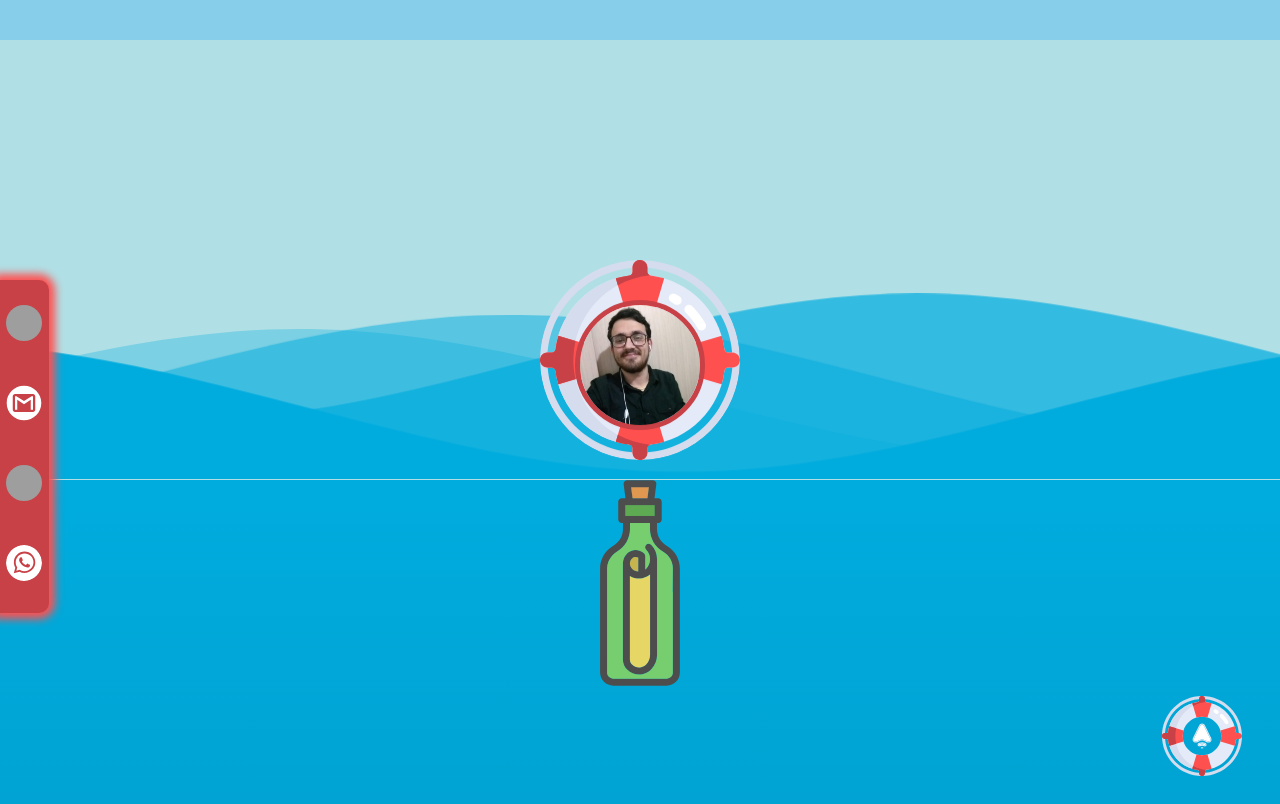
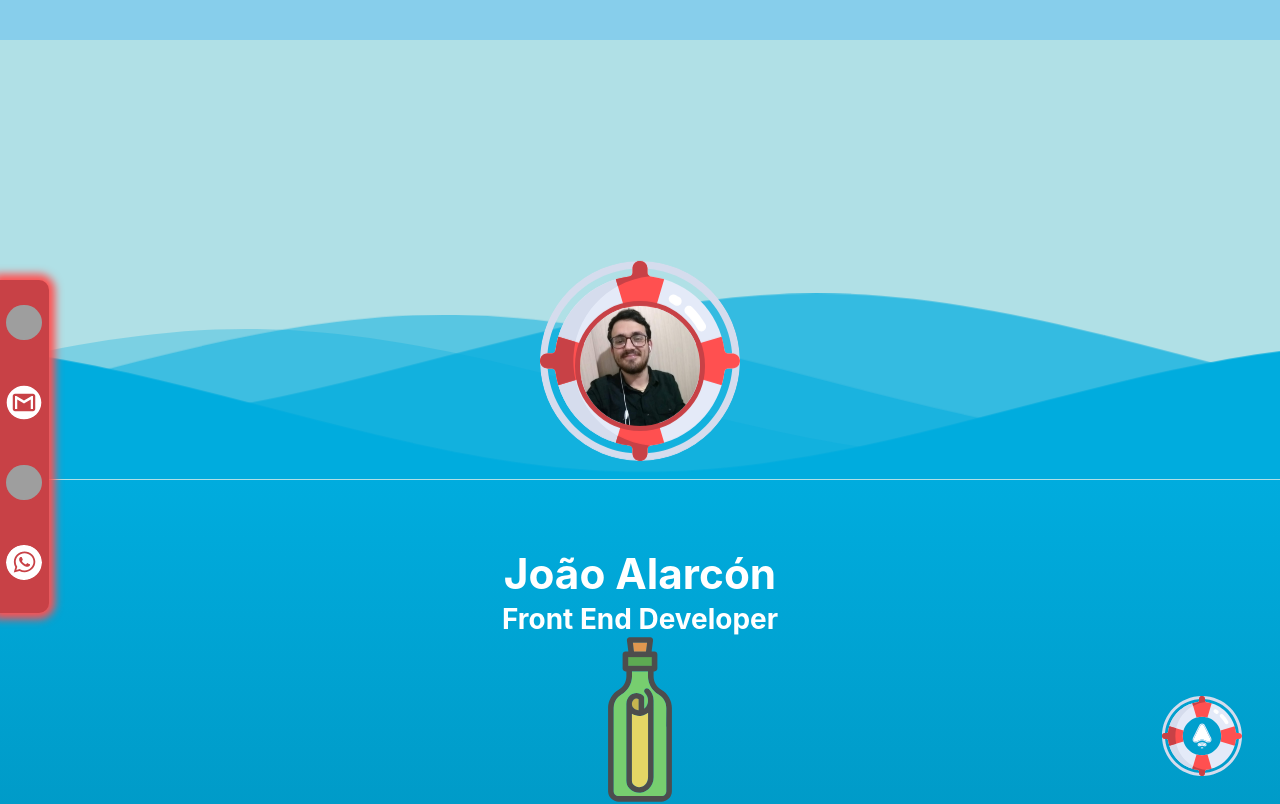
Before and after one commit to S0fer/portfoliov3, a React (Create React App) app: page / in a window 1280 px wide. Shown: the top 804 px of the page. Built offline with nearby package versions, Linux system fonts and the light colour scheme; grey boxes are pictures that could not be loaded.

Commit message:
skill bottles

```diff
--- a/src/App.css
+++ b/src/App.css
@@ -2,6 +2,16 @@
   padding: 0;
   margin: 0;
   line-height: 1.6rem;
+  font-size: 1.3215rem;
+}
+
+h1{
+  line-height: 2.8rem;
+  font-size: 2rem;
+}
+
+h4{
+  font-size: 1.2rem;
 }
 
 html{
--- a/src/components/Item.css
+++ b/src/components/Item.css
@@ -1,5 +1,5 @@
 .item{
-  max-width: 10vh;
+  max-width: 5vw;
 }
 
 .item:hover{
--- a/src/components/Item.js
+++ b/src/components/Item.js
@@ -2,13 +2,16 @@ import React from "react"
 import "./Item.css"
 import photo from '../images/message-in-a-bottle.svg'
 export default function Item(props){
-
     const setModalIsOpenToTrue = props.setModalIsOpenToTrue;
+    const dataArray = props.array;
+    const setModalData = props.setModalData;
+    const skillData = props.skillData;
+    const setIndex = () =>{
+        setModalData(skillData[dataArray.index])
+    }
 
     return(
-        <>
-            <img  className="item" alt="item" onClick={setModalIsOpenToTrue} src={photo}>
-
-            </img>
-        </>
+        <div onClick={setIndex}>
+            <img  className="item" alt="item" onClick={setModalIsOpenToTrue} src={photo} />
+        </div>
 )}
--- a/src/components/MyModal.css
+++ b/src/components/MyModal.css
@@ -81,3 +81,86 @@
     transform: scale(0);
   }
 }
+
+.innerContent{
+  padding: 3%;
+  display: flex;
+  flex-direction: row;
+  justify-content: center;
+  height: 90%;
+}
+
+.innerContent img{
+  width: 30%;
+}
+
+.innerFlex{
+  display: flex;
+  flex-direction: column;
+  justify-content: space-evenly;
+  padding: 2%;
+}
+
+@media screen and (max-width:730px) {
+  .innerContent{
+    flex-direction: column;
+  }
+  .innerContent img{
+    align-self: center;
+    width: 60%;
+    padding-top: 20px;
+  }
+}
+
+.modalImg{
+  width: 100%;
+}
+
+.bar{
+  margin: 20px 0;
+}
+
+.bar:first-child{
+  margin-top: 0px;
+}
+
+.bar .label{
+  font-size: 16px;
+  font-weight: 500;
+  margin-bottom: 5px;
+}
+
+.bar .label span{
+ font-size: 16px;
+ font-weight: 500;
+}
+
+.bar .progress-line{
+  position: relative;
+  height: 10px;
+  width: 100%;
+  border-radius: 10px;
+  background: #f0f0f0;
+  transform-origin: left;
+  transform: scaleX(0);
+  box-shadow: inset 0px 1px 1px rgba(0, 0, 0, 0.05),
+  0px 1px  rgba(255, 255, 255, 0.8);
+  animation: animate 1s cubic-bezier(0.47, 0, 0.745, 0.715) forwards;
+}
+
+@keyframes animate{
+  100%{
+      transform: scaleX(1);
+  }
+}
+
+.progress-line span{
+  height: 100%;
+  width: 80%;
+  background: #6655ee;
+  position: absolute;
+  border-radius: 10px;
+  transform-origin: left;
+  transform: scaleX(0);
+  animation: animate 1s 1s cubic-bezier(0.47, 0, 0.745, 0.715) forwards;
+}
--- a/src/components/MyModal.js
+++ b/src/components/MyModal.js
@@ -1,13 +1,10 @@
 import React from "react"
 import "./MyModal.css"
 import Modal from "react-modal"
-import Item from "./Item";
 export default function MyModal(props){
     const modalIsOpen = props.modalIsOpen;
     const setModalIsOpen = props.setModalIsOpen;
-    const setModalIsOpenToTrue =()=>{
-        setModalIsOpen(true)
-    }
+    const modalData = props.modalData;
 
     const setModalIsOpenToFalse =()=>{
         setModalIsOpen(false)
@@ -30,12 +27,20 @@ export default function MyModal(props){
 
     return(
         <>
-            <Item setModalIsOpenToTrue={setModalIsOpenToTrue} />
-
             <Modal isOpen={modalIsOpen} style={modalStyle} onRequestClose={setModalIsOpenToFalse} shouldCloseOnOverlayClick={true} closeTimeoutMS={1000}>
                 <div className="modalFilter">
-                    <div>
-
+                    <div className="innerContent">
+                        <img src={modalData.icon} alt="react" style={{}} className="modalImg" />
+                        <div className="innerFlex">
+                            <h1>{modalData.name}</h1>
+                            <p>{modalData.description}</p>
+                            <div className="bar">
+                                <div className="label">
+                                    <span>Proficiência:</span>
+                                </div>
+                                <div className="progress-line"><span style={{width: `${modalData.level}`,}}></span></div>
+                            </div>
+                        </div>
                     </div>
                 </div>
             </Modal>
--- a/src/components/Sea.css
+++ b/src/components/Sea.css
@@ -1,10 +1,13 @@
 .sea{
-    background: linear-gradient(0deg, rgba(0,0,0,1) 25%, rgba(1,88,113,1) 60%, rgba(0,172,222,1) 100%);
-    height: 1000vh;
+    background: linear-gradient(0deg, rgb(25, 33, 38) 5%, rgba(1,88,113,1) 60%, rgba(0,172,222,1) 100%);
+    position: relative;
+    height: 500vh;
     text-align: center;
     color: white;
     font-size: 2rem;
     display: flex;
     flex-direction: column;
     align-items: center;
+    overflow: hidden;
+    padding-top: 5%;
 }
--- a/src/components/Sea.js
+++ b/src/components/Sea.js
@@ -1,11 +1,44 @@
-import React from "react"
+import React, {useState} from "react"
 import "./Sea.css"
 import MyModal from "./MyModal"
+import Item from "./Item";
+import skillData from "../data/skillData"
+
+import corals from "../images/bottom.svg"
+
 export default function Sea(props){
     const modalIsOpen = props.modalIsOpen;
     const setModalIsOpen = props.setModalIsOpen;
+    const setModalIsOpenToTrue =()=>{
+        setModalIsOpen(true)
+    }
+    const [modalData,setModalData] = useState(skillData[0]);
+
+    const itemArray = skillData.map((item) => {
+        return (
+            <Item
+                key={item.index}
+                array={item}
+                setModalIsOpenToTrue={setModalIsOpenToTrue}
+                setModalData={setModalData}
+                skillData={skillData}
+            />
+        )
+    })
+
     return(
         <div className="sea">
-            <MyModal modalIsOpen={modalIsOpen} setModalIsOpen={setModalIsOpen} />
+            <div>
+                <h1>João Alarcón</h1>
+                <h3>Front End Developer</h3>
+            </div>
+                {itemArray}
+            <MyModal modalIsOpen={modalIsOpen} setModalIsOpen={setModalIsOpen} modalData={modalData} />
+
+            <img src={corals} alt="corals" style={{
+                position: "absolute",
+                bottom: "0",
+                maxWidth: "100%",
+            }} />
         </div>
 )}
--- a/src/data/skillData.js
+++ b/src/data/skillData.js
@@ -1,75 +1,87 @@
 const skillData = [
     {
+        index: 0,
         name: "React",
         description: "Este site foi feito inteiramente em React.js",
         icon: "https://raw.githubusercontent.com/devicons/devicon/master/icons/react/react-original.svg",
-        level: 3,
+        level: "80%",
     },
     {
+        index: 1,
         name: "HTML5",
         description: "HTML5 é uma parte muito importante para a estrutura de qualquer desenvolvedor FrontEnd",
         icon: "https://raw.githubusercontent.com/devicons/devicon/master/icons/html5/html5-original.svg",
-        level: 5,
+        level: "90%",
     },
     {
+        index: 2,
         name: "CSS3",
         description: "CSS3 é a base de toda a estilização no FrontEnd",
         icon: "https://raw.githubusercontent.com/devicons/devicon/master/icons/css3/css3-original.svg",
-        level: 4,
+        level: "80%",
     },
     {
+        index: 3,
         name: "Github",
         description: "Este site está hospedado em um sistema Netlify que puxa as alterações via commits dentro do Github",
         icon: "https://raw.githubusercontent.com/devicons/devicon/master/icons/github/github-original.svg",
-        level: 4,
+        level: "80%",
     },
     {
+        index: 4,
         name: "Git",
         description: "O Git é essencial para manter versionamento dentro de uma equipe",
         icon: "https://raw.githubusercontent.com/devicons/devicon/master/icons/git/git-original.svg",
-        level: 2,
+        level: "60%",
     },
     {
+        index: 5,
         name: "Visual Studio Code",
         description: "O Visual Studio Code é minha escolha por editor de texto, por ser rápido e de fácil customização com os plugins que preciso",
         icon: "https://raw.githubusercontent.com/devicons/devicon/master/icons/vscode/vscode-original.svg",
-        level: 5,
+        level: "100%",
     },
     {
+        index: 6,
         name: "Python",
         description: "Dentre as linguagens de Backend, Python é a que mais me interessa, por ser de fácil utilização e mais fácil leitura",
         icon: "https://raw.githubusercontent.com/devicons/devicon/master/icons/python/python-original.svg",
-        level: 3,
+        level: "60%",
     },
     {
+        index: 7,
         name: "Material UI",
         description: "O Material UI é uma ótima biblioteca de componentes React, e salva muito tempo quando o objetivo é a funcionalidade do produto",
         icon: "https://raw.githubusercontent.com/devicons/devicon/master/icons/materialui/materialui-original.svg",
-        level: 2,
+        level: "40%",
     },
     {
+        index: 8,
         name: "Javascript",
         description: "O gigante javascript é minha melhor linguagem e está em crescimento a cada dia, com tecnologias impressionantes sendo formadas a partir dele",
         icon: "https://raw.githubusercontent.com/devicons/devicon/master/icons/javascript/javascript-original.svg",
-        level: 5,
+        level: "100%",
     },
     {
+        index: 9,
         name: "Typescript",
         description: "O Typescript é um Javascript+, que adiciona tipagem ao Javascript, tornando-o mais robusto e menos propenso a vulnerabilidades",
         icon: "https://raw.githubusercontent.com/devicons/devicon/master/icons/typescript/typescript-original.svg",
-        level: 2,
+        level: "40%",
     },
     {
+        index: 10,
         name: "C#",
         description: "O C# (cê - xar - pe) é uma linguagem fortemente tipada, utilizada para diversas funções, desde desenvolvimento de jogos até backend e criação de programas Desktop. É o Java da Microsoft",
         icon: "https://raw.githubusercontent.com/devicons/devicon/master/icons/csharp/csharp-original.svg",
-        level: 2,
+        level: "40%",
     },
     {
+        index: 11,
         name: "Selenium",
         description: "Estou no início de minha jornada com o Selenium, dentro do meu atual cargo como QA, é uma ferramenta que possibilita e facilita muito a automatização de sistemas baseados em Browser",
         icon: "https://raw.githubusercontent.com/devicons/devicon/master/icons/selenium/selenium-original.svg",
-        level: 2,
+        level: "40%",
     }
 ]
 
```
Also changed, not shown: src/data/animalData.js (deleted, +0 -12 lines), src/images/bottom.svg (added).
